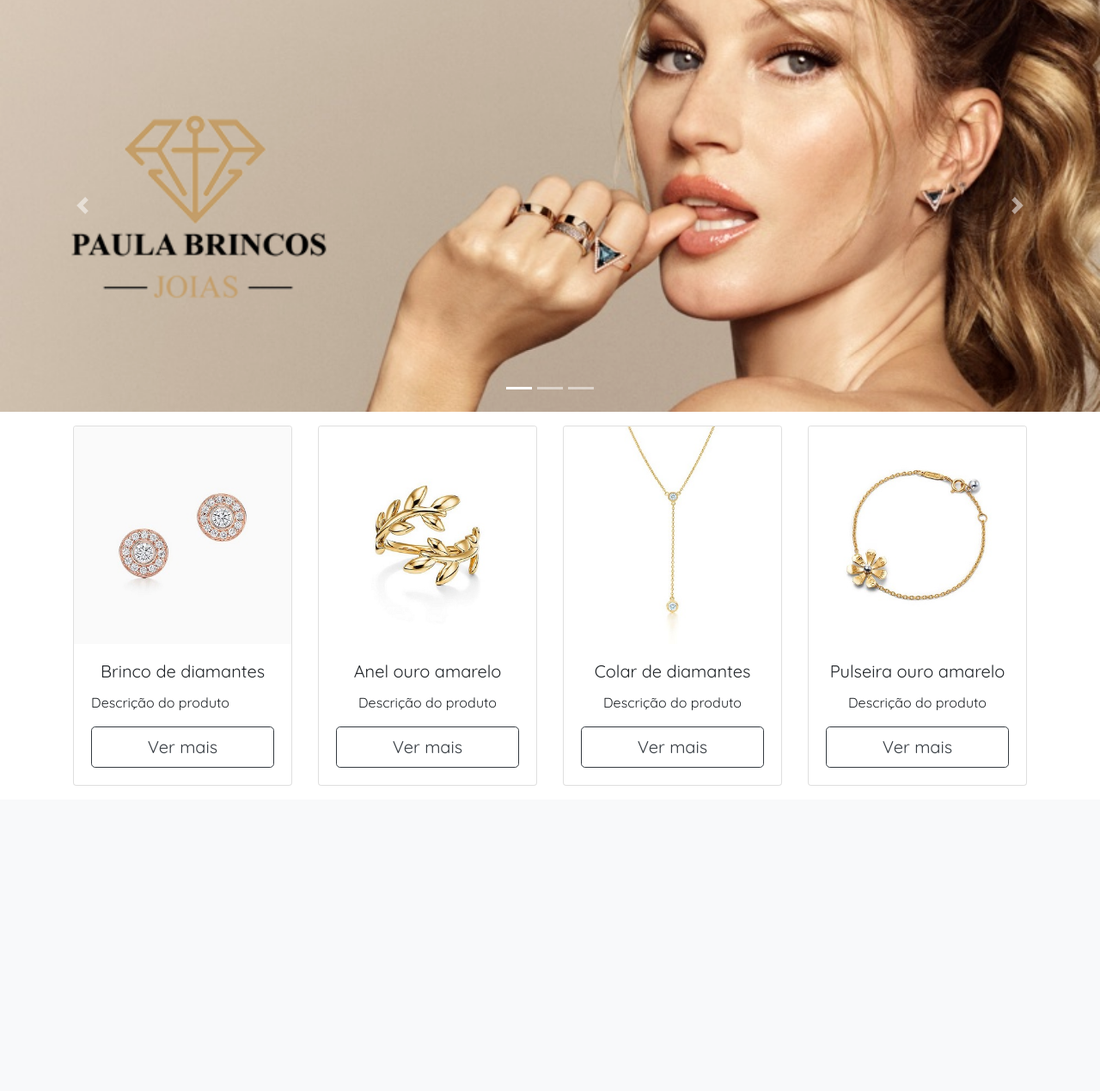
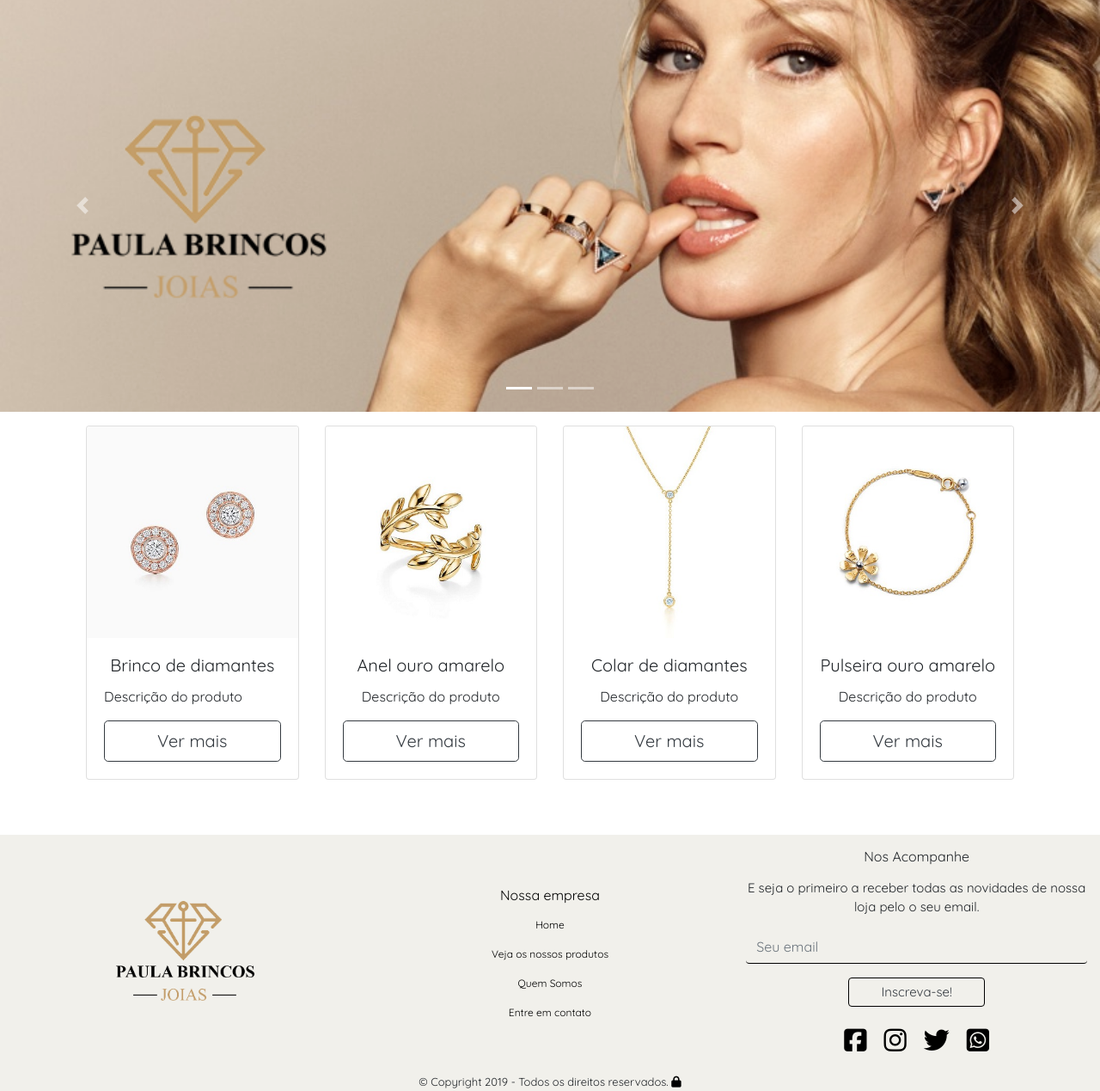
Before and after one commit to GabrielCeffas/Equipe-3-Trainee-2019.2, a PHP site: page / in a window 1280 px wide. Shown: the part 67-1336 px from the top of the page at 86% size. Before the commit the page ends 981 px from the top, so only its background shows below. Run offline with PHP 8.4, Linux system fonts and the light colour scheme; some libraries are stand-ins or nearby versions.

Commit message:
adicionei o rodape

```diff
--- a/css/styles.css
+++ b/css/styles.css
@@ -5,3 +5,82 @@ body {
 .nav-home {
     font-size: 120%;
 }
+
+#rodape{
+    background-color: #f1f0eb;
+}
+.row {
+    margin-right: 0;
+    margin-left: 0;
+}
+
+.bto{
+    width: 40%;
+    background: transparent;
+    padding: 5px;
+    font-size: 15px;
+    border: 1px solid #000000;
+}
+
+.UserEmail{
+    background-color: transparent;
+    border: none;
+    border-bottom: 1px solid #000;
+}
+
+#social{
+    margin: 2%;
+    width: 25px;
+    height: 25px;
+}
+
+#copyright{
+    font-size: 13px;
+    text-align: center;
+    margin-bottom: 0;
+}
+
+#end{
+    font-size: 15px;
+    text-align: center;
+}
+
+.mapaSite{
+    font-size: 75%;
+    text-align: center;
+    color: #000000;
+    display: flex;
+    align-self: center;
+    justify-content: center;
+}
+
+#logo{
+    text-align: center;
+    max-width: 1080px;
+    width: 45%;
+    height: auto;
+}
+
+nav a {
+    color: #000000;
+}
+
+nav a:link {
+    text-decoration: none;
+    color: #000000;
+}
+
+nav a:hover {
+    text-decoration: none;
+    color: #000000;
+}
+
+.social{
+    margin: 2%;
+    color: #000000;
+    font-size: 30px;
+}
+
+.login{
+    color: #000000;
+}
--- a/index.html
+++ b/index.html
@@ -11,6 +11,7 @@
     integrity="sha384-ggOyR0iXCbMQv3Xipma34MD+dH/1fQ784/j6cY/iJTQUOhcWr7x9JvoRxT2MZw1T" crossorigin="anonymous">
 
   <title>Paula Brincos</title>
+  <link rel="icon" href="img/logodiamante.png">
 
   <link rel="stylesheet" href="css/styles.css">
   <link href="https://fonts.googleapis.com/css?family=Quicksand&display=swap" rel="stylesheet">
@@ -81,7 +82,7 @@
   <div class="container ct-home mt-3">
     <div class="row">
       <div class="col-lg-3 col-md-6 mb-3">
-      <div class="card">
+        <div class="card">
           <img src="img/brinco.jpg" class="card-img-top" alt="...">
           <div class="card-body">
             <h5 class="card-title text-center">Brinco de diamantes</h5>
@@ -91,7 +92,7 @@
         </div>
       </div>
       <div class="col-lg-3 col-md-6 mb-3">
-      <div class="card">
+        <div class="card">
           <img src="img/anel.jpg" class="card-img-top" alt="...">
           <div class="card-body">
             <h5 class="card-title text-center">Anel ouro amarelo</h5>
@@ -139,4 +140,42 @@
 
 </body>
 
+<footer id="rodape" class="mt-5 content">
+  <div>
+    <div class="text-center row">
+      <div class="col-md-4 mapaSite">
+        <a href="index.html"><img id="logo" src="img/logo.png"></a>
+      </div>
+      <div class="col-md-4 mapaSite">
+        <nav>
+          <p>
+            <h6>Nossa empresa</h6>
+          </p>
+          <p><a class="menu" href="index.html">Home</a></p>
+          <p><a class="menu" href="produtos.html">Veja os nossos produtos</a></p>
+          <p><a class="menu" href="quemsomos.html">Quem Somos</a></p>
+          <p><a class="menu" href="viewContato.html">Entre em contato</a></p>
+        </nav>
+      </div>
+      <div id="end" class="col-md-4">
+        <sect-ion>
+          <p for="email">
+            <h6>Nos Acompanhe</h6>
+          </p>
+          <p id="end">E seja o primeiro a receber todas as novidades de nossa loja pelo o seu email.</p>
+          <p><input class="UserEmail form-control" name="UserEmail" id="UserEmail" type="email" placeholder="Seu email">
+          </p>
+          <p><input class="btn btn-outline-dark bto" type="submit" value="Inscreva-se!" /></p>
+          </section>
+          <p><a title="Facebook" href="http://facebook.com/"><i class="fab fa-facebook-square social"></i></a>
+            <a title="Instagram" href="http://instagram.com/"><i class="fab fa-instagram social"></i></i></a>
+            <a title="Twitter" href="http://twitter.com/"><i class="fab fa-twitter social"></i></i></a>
+            <a title="Whatsapp" href="http://web.whatsapp.com/"><i class="fab fa-whatsapp-square social"></i></a></p>
+      </div>
+    </div>
+    <p id="copyright">© Copyright 2019 - Todos os direitos reservados. <a href="viewLogin.html"><i
+          class="fas fa-lock login"></i></a></p>
+  </div>
+</footer>
+
 </html>
```
